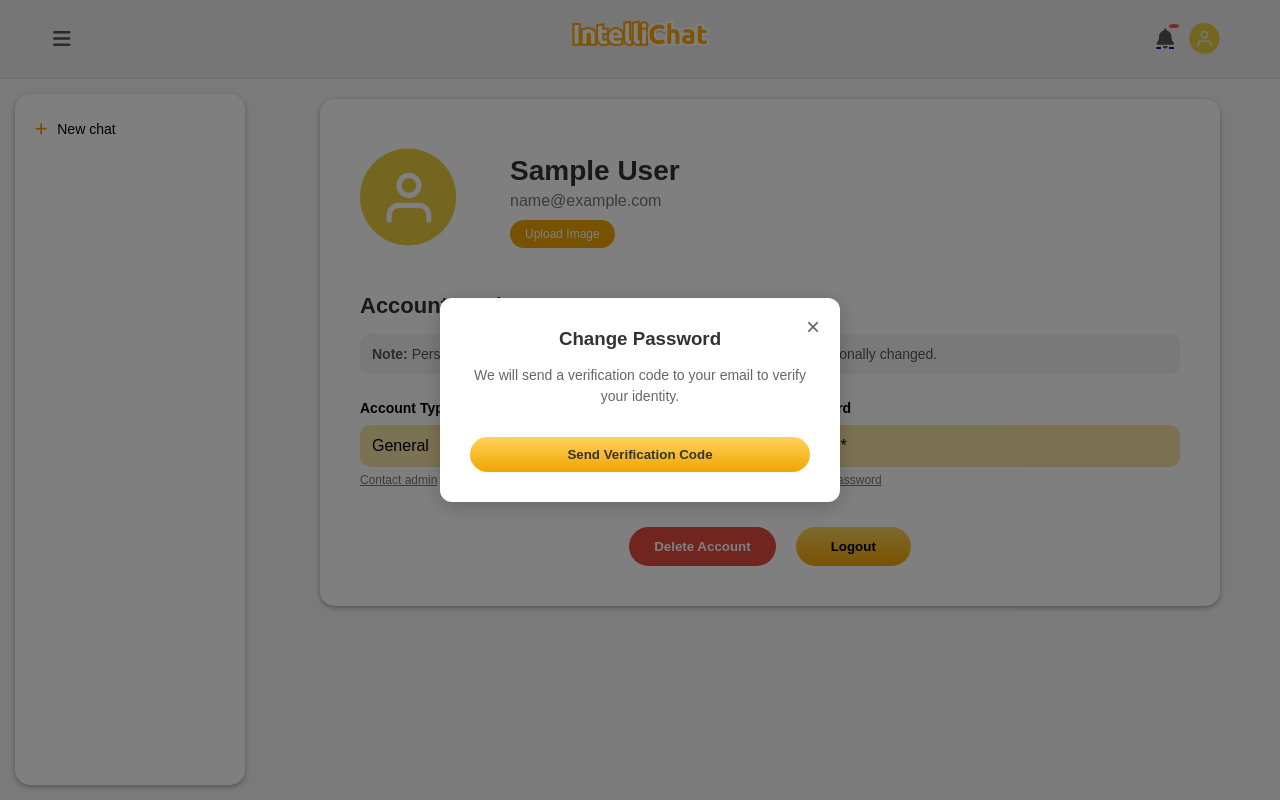
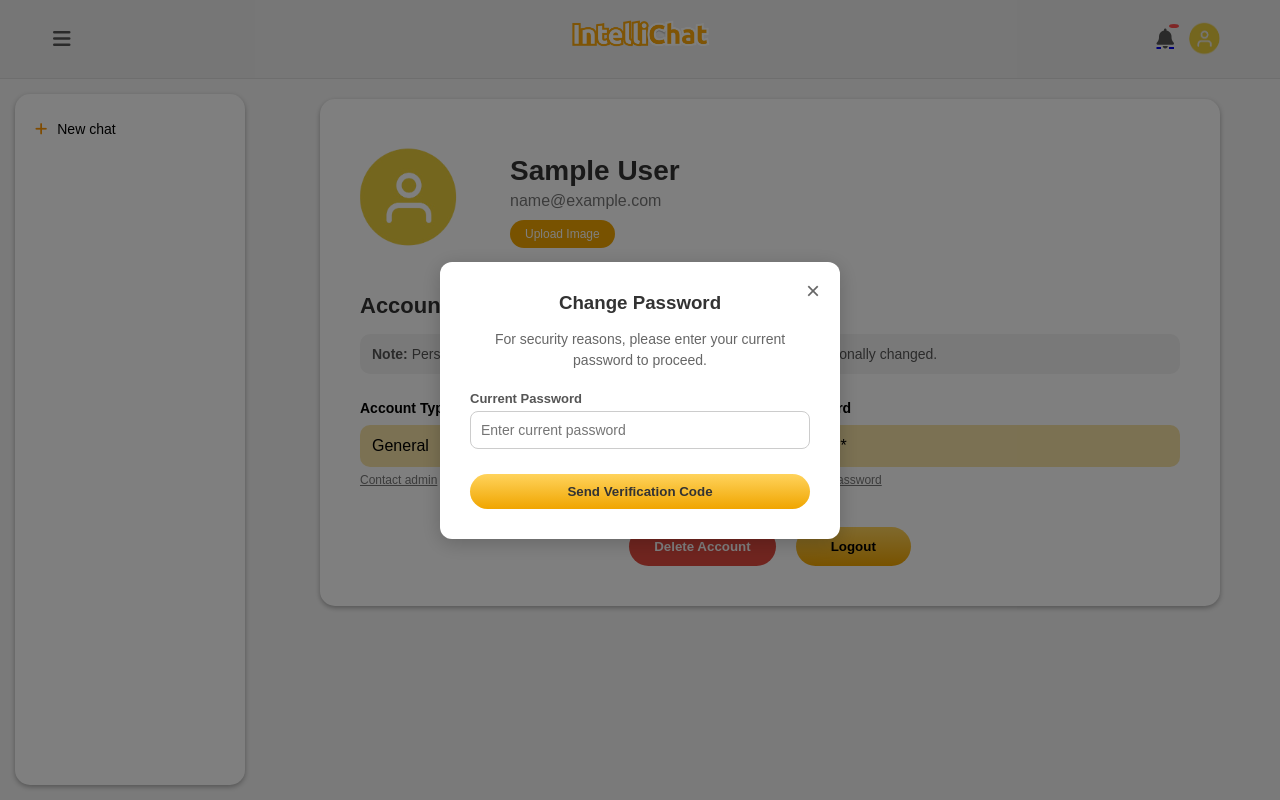
Before and after one commit to Niko2xni/IntelliChat, a Django app: page /chatbot/profile/ in a window 1280 px wide, after a click on "Change password". Run offline with Django 5.2, Linux system fonts and the light colour scheme; the visitor is signed in with stand-in values (Sample User, id 1).

Commit message:
feat: updated change password modal to use 2-step verification system

```diff
--- a/chatbot/views.py
+++ b/chatbot/views.py
@@ -211,6 +211,12 @@ def send_password_change_otp(request):
             return JsonResponse({'success': False, 'error': 'Unauthorized'}, status=401)
 
         try:
+            data = json.loads(request.body)
+            password = data.get('password', '').strip()
+
+            if not request.user.check_password(password):
+                return JsonResponse({'success': False, 'error': 'Incorrect password.'})
+
             email = request.user.email
             if not email:
                 return JsonResponse({'success': False, 'error': 'User has no email associated.'})
--- a/templates/chatbot/profile.html
+++ b/templates/chatbot/profile.html
@@ -222,7 +222,11 @@ Log In
     <h3 style="margin-bottom:15px; color:#333; text-align: center;">Change Password</h3>
 
     <div id="pwdStep1">
-        <p style="color:#666; line-height:1.5; margin-bottom:20px; font-size:14px; text-align: center;">We will send a verification code to your email to verify your identity.</p>
+        <p style="color:#666; line-height:1.5; margin-bottom:20px; font-size:14px; text-align: center;">For security reasons, please enter your current password to proceed.</p>
+        <div style="display: flex; flex-direction: column; margin-bottom: 15px;">
+            <label for="pwdCurrentInput" style="font-size: 13px; font-weight: bold; margin-bottom: 5px; color: #555;">Current Password</label>
+            <input type="password" id="pwdCurrentInput" placeholder="Enter current password" style="padding: 10px; border: 1px solid #ccc; border-radius: 8px; font-size: 14px;" required>
+        </div>
         <button type="button" class="custom-modal-btn" style="width: 100%; margin-top: 10px;" onclick="sendPwdOtp(this)">Send Verification Code</button>
         <div id="pwdStep1Error" style="color: red; font-size: 13px; text-align: center; margin-top: 10px; display: none;"></div>
     </div>
@@ -298,6 +302,7 @@ function resetPwdState() {
     if(document.getElementById("pwdStep2Error")) document.getElementById("pwdStep2Error").style.display = "none";
     if(document.getElementById("pwdStep1Error")) document.getElementById("pwdStep1Error").style.display = "none";
     if(document.getElementById("pwdNewInput")) {
+        if(document.getElementById("pwdCurrentInput")) document.getElementById("pwdCurrentInput").value = "";
         document.getElementById("pwdNewInput").value = "";
         document.getElementById("pwdConfirmInput").value = "";
         document.getElementById("pwdOtpInput").value = "";
@@ -431,6 +436,9 @@ function getCookie(name) {
 }
 
 function sendPwdOtp(btn) {
+    const pwd = document.getElementById("pwdCurrentInput").value;
+    if(!pwd) return;
+
     btn.disabled = true;
     btn.innerText = "Sending... Please wait";
     document.getElementById("pwdStep1Error").style.display = "none";
@@ -441,7 +449,7 @@ function sendPwdOtp(btn) {
             "Content-Type": "application/json",
             "X-CSRFToken": getCookie('csrftoken')
         },
-        body: JSON.stringify({})
+        body: JSON.stringify({password: pwd})
     })
     .then(r => r.json())
     .then(data => {
```
